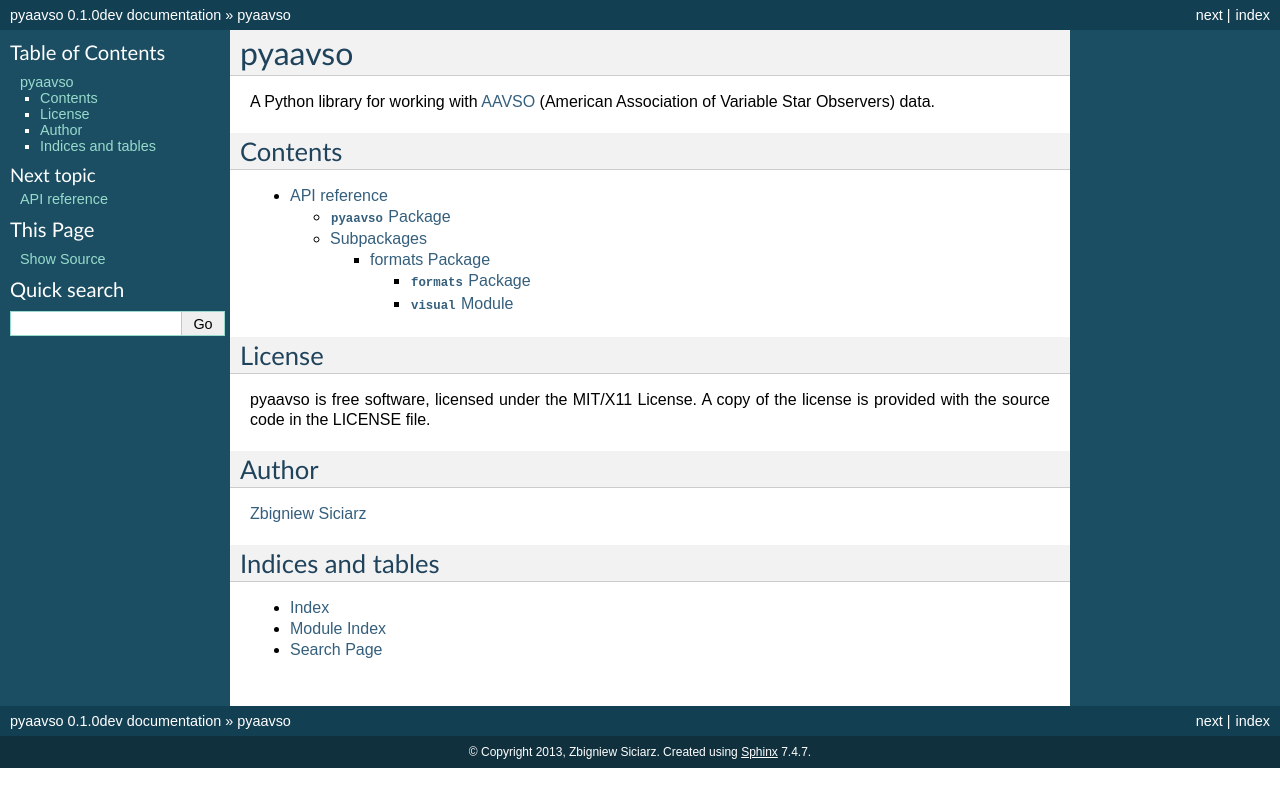
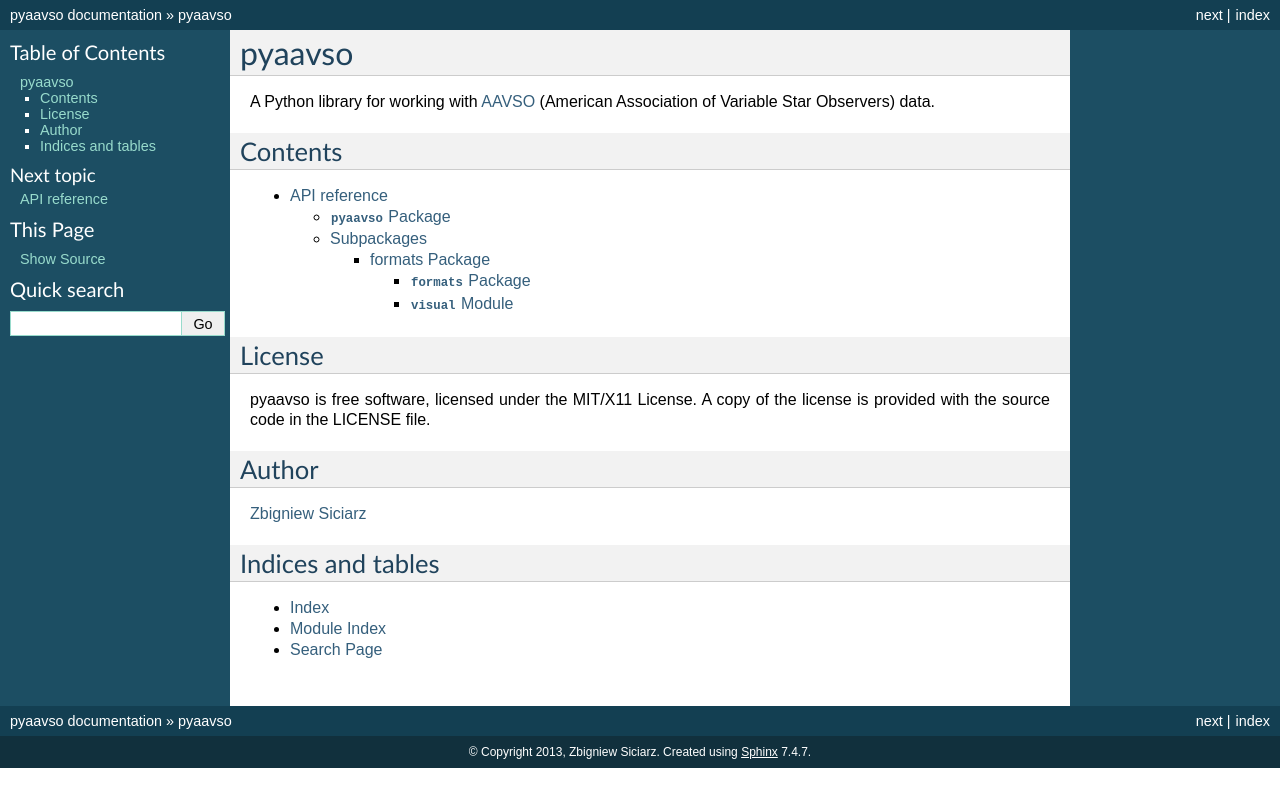
Before and after one commit to zsiciarz/pyaavso, a Sphinx documentation site: the page built from docs/index.rst, in a window 1280 px wide. Shown: the top 807 px of the page. Built offline with Sphinx 7.4.7, drawn with Linux system fonts in a browser that asks for light colours; some of the changed lines change nothing that is shown.

```diff
--- a/docs/conf.py
+++ b/docs/conf.py
@@ -12,6 +12,15 @@
 # serve to show the default.
 
 import sys, os
+import pkg_resources
+
+try:
+    release = pkg_resources.get_distribution('pyaavso').version
+except pkg_resources.DistributionNotFound:
+    sys.exit(1)
+del pkg_resources
+
+version = '.'.join(release.split('.')[:2])
 
 # If extensions (or modules to document with autodoc) are in another directory,
 # add these directories to sys.path here. If the directory is relative to the
@@ -42,15 +51,6 @@
 # General information about the project.
 project = u'pyaavso'
 copyright = u'2013, Zbigniew Siciarz'
-
-# The version info for the project you're documenting, acts as replacement for
-# |version| and |release|, also used in various other places throughout the
-# built documents.
-#
-# The short X.Y version.
-version = '0.1'
-# The full version, including alpha/beta/rc tags.
-release = '0.1.0dev'
 
 # The language for content autogenerated by Sphinx. Refer to documentation
 # for a list of supported languages.
```
